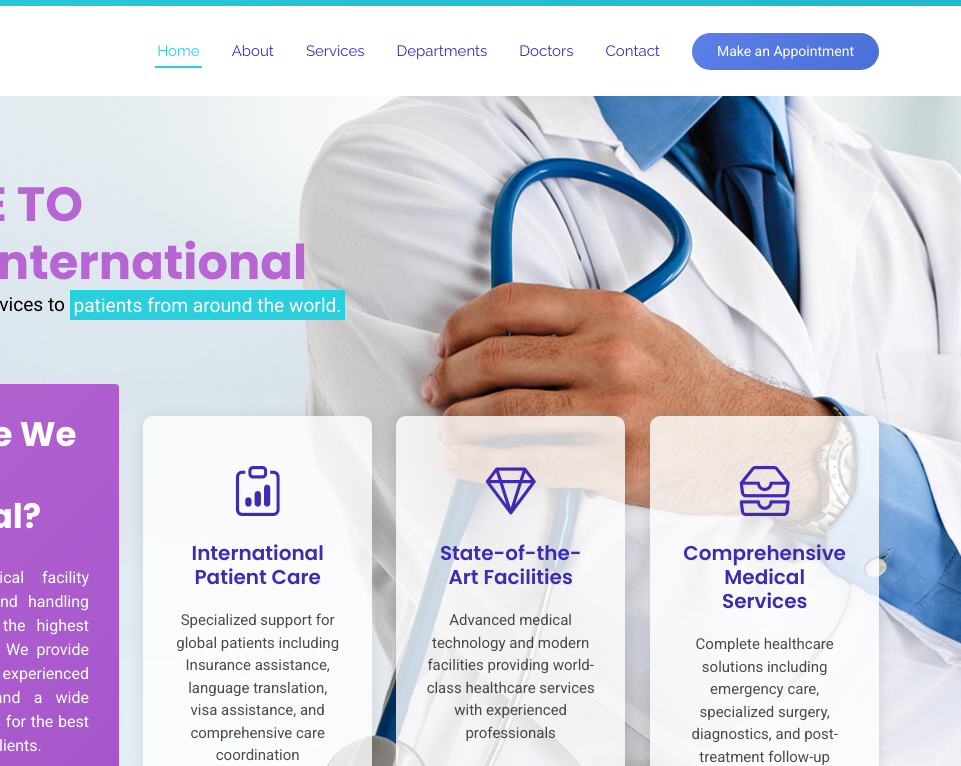
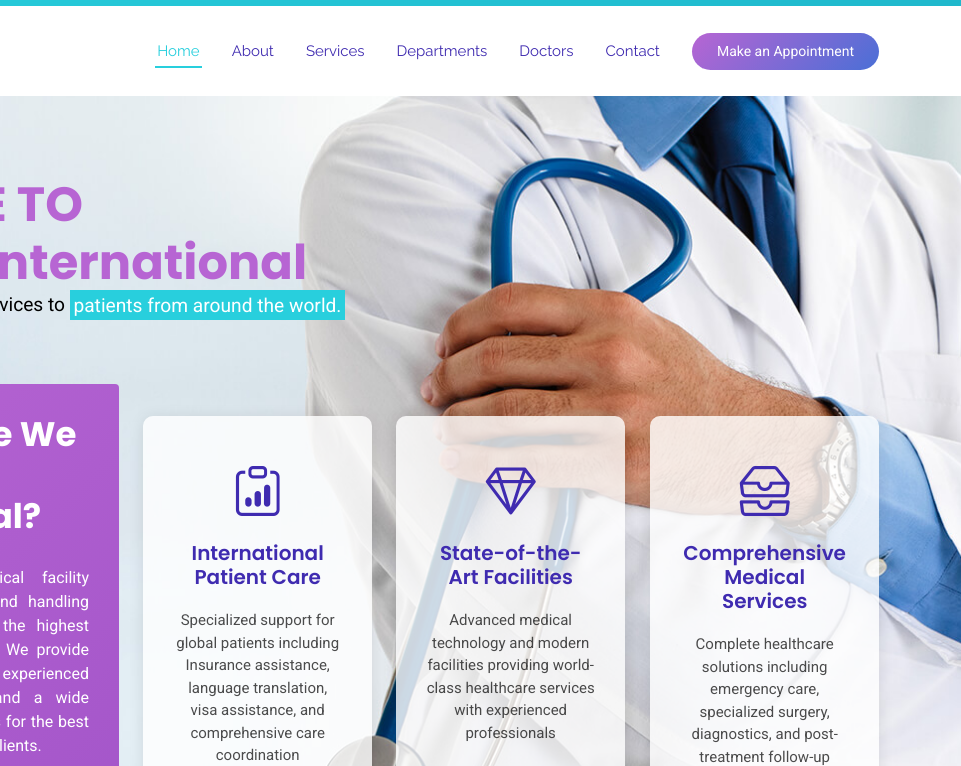
Before and after one commit to sunerasamuditha/WeCareLanding, a plain HTML site: page index.html in a window 1280 px wide. Shown: the part 34-800 px from the top of the page, 319-1280 px from the left. Drawn offline with Linux system fonts and the light colour scheme.

Commit message:
Update main.css

```diff
--- a/assets/css/main.css
+++ b/assets/css/main.css
@@ -1877,7 +1877,7 @@ section,
 
 /* CTA button with blue accent */
 .header .cta-btn {
-  background: linear-gradient(135deg, #5B80E9 0%, #4a6fd6 100%);
+  background: linear-gradient(135deg, #B765D3 0%, #4a6fd6 100%);
 }
 
 .header .cta-btn:hover {
```
